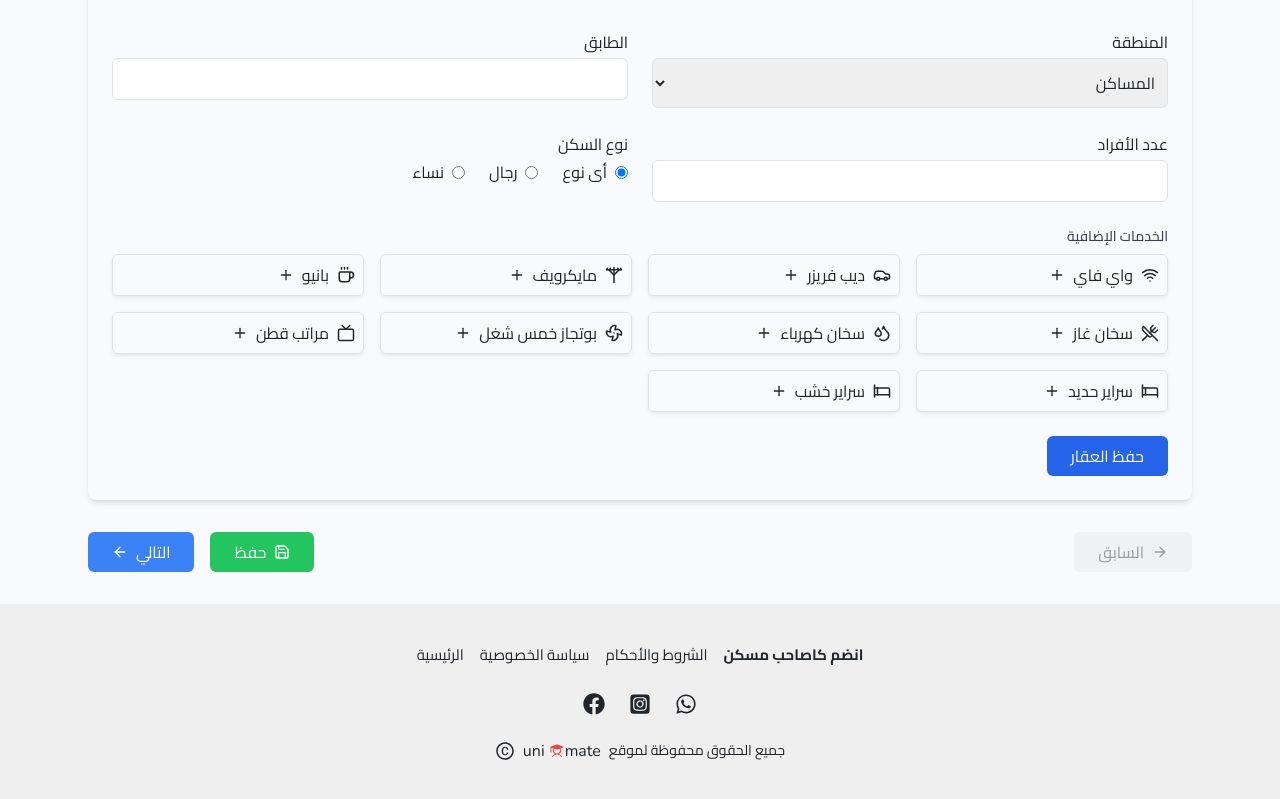
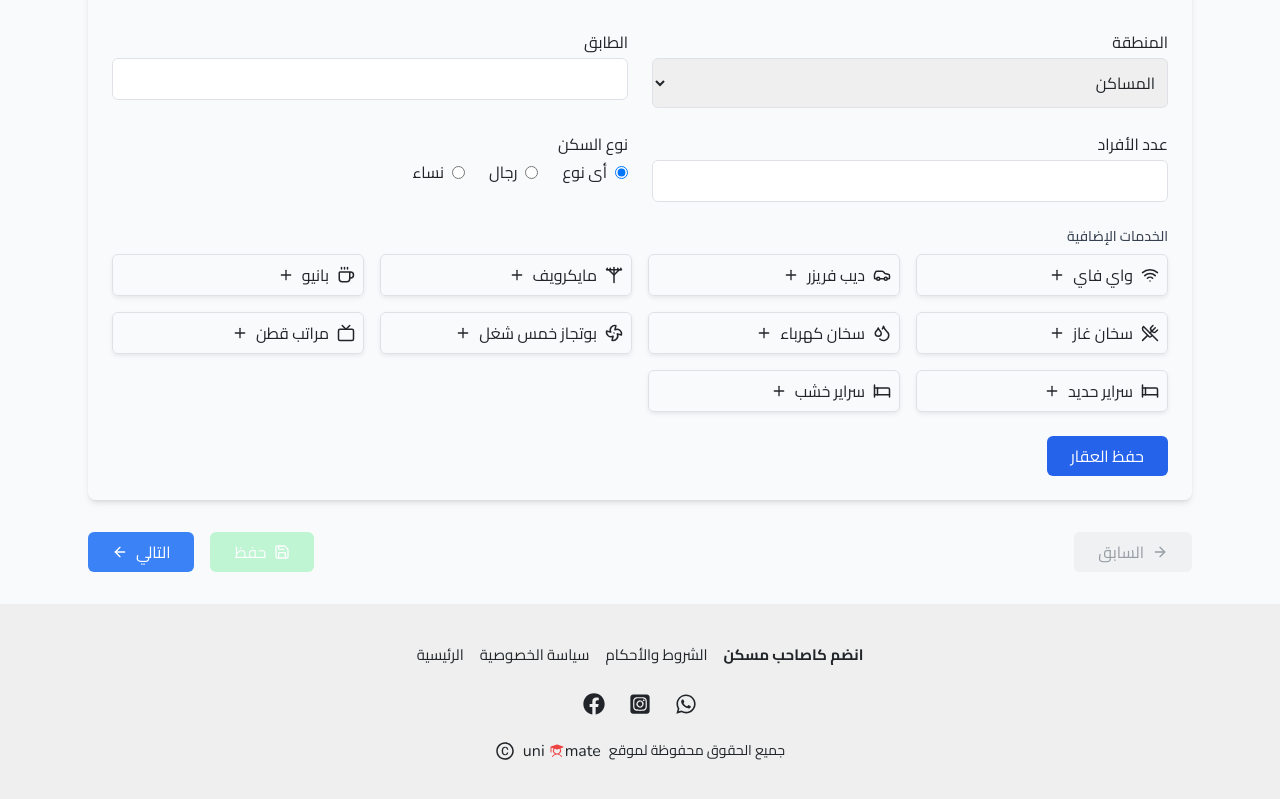
Before and after one commit to Mahmoud-Abd-Elrazek/Unimate, a React (Vite) app: page /manage_property_add in a window 1280 px wide. Shown: the part 556-1355 px from the top of the page. Built offline with nearby package versions, Linux system fonts and the light colour scheme; a web font is replaced by a local one.

Commit message:
Update PropertyManagement.tsx

```diff
--- a/src/components/PropertyManagementSystemAdd/PropertyManagement.tsx
+++ b/src/components/PropertyManagementSystemAdd/PropertyManagement.tsx
@@ -85,12 +85,17 @@ function PropertyManagementAdd() {
           <div className="flex gap-3">
             <button
               onClick={handleSave}
-              disabled={mode === 'list'}
-              className="flex items-center gap-2 px-4 py-2 bg-green-500 text-white rounded-md hover:bg-green-600 transition-colors"
+              disabled={activeTab !== 'images'}
+              className={`flex items-center gap-2 px-4 py-2 rounded-md transition-colors
+    ${activeTab === 'images'
+                  ? 'bg-green-500 text-white hover:bg-green-600'
+                  : 'bg-green-300 text-white opacity-50 cursor-not-allowed'}
+  `}
             >
               <Save size={16} />
-              {mode === 'add' ? 'إضافة العقار' : 'حفظ '}
+              {mode === 'add' ? 'إضافة العقار' : 'حفظ'}
             </button>
+
 
             <button
               onClick={() => {
```
